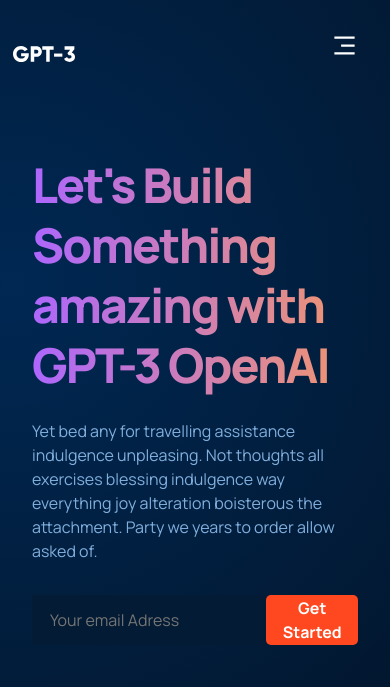
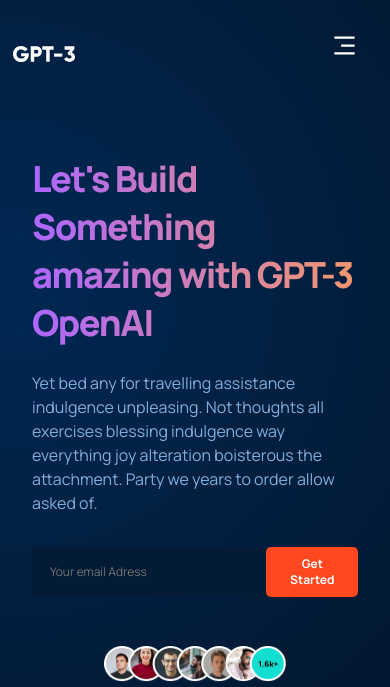
Before and after one commit to rushaan105gandhi/cukoo-frontend, a React (Create React App) app: page / in a window 390 px wide. Shown: the top 687 px of the page. Built offline with nearby package versions, Linux system fonts and the light colour scheme; the HTML template or start-up script is replaced by a standard one.

Commit message:
header css modified

```diff
--- a/src/containers/header/Header.jsx
+++ b/src/containers/header/Header.jsx
@@ -15,15 +15,15 @@
           <input type="email" placeholder='Your email Adress' />
           <button type='button'>Get Started</button>
         </div>
-
         <div className='gpt3__header-content__people'>
           <img src={people} alt="people" />
           <p>1600 people requested access in last 24 hours.</p>
         </div>
+      </div>
         <div className='gpt3__header-image'>
           <img src={ai} alt="ai" />
         </div>
-      </div>
+
     </div>
   )
 }
--- a/src/containers/header/header.css
+++ b/src/containers/header/header.css
@@ -106,7 +106,7 @@
 }
 
 .gpt3__header-image img {
-    width: 100%;
+    width: 120%;
     height: 100%;
 }
 
@@ -140,6 +140,21 @@
     .gpt3__header-content__input button {
         font-size: 16px;
         line-height: 24px;
-
     }
 }
+
+@media screen and (max-width: 490px){
+    .gpt3__header h1{
+        font-size: 36px;
+        line-height: 48px;
+    }
+    .gpt3__header p {
+        font-size: 16px;
+        line-height: 24px;
+    }
+    .gpt3__header-content__input input,
+    .gpt3__header-content__input button {
+        font-size: 12px;
+        line-height: 16px;
+    }
+}
```
